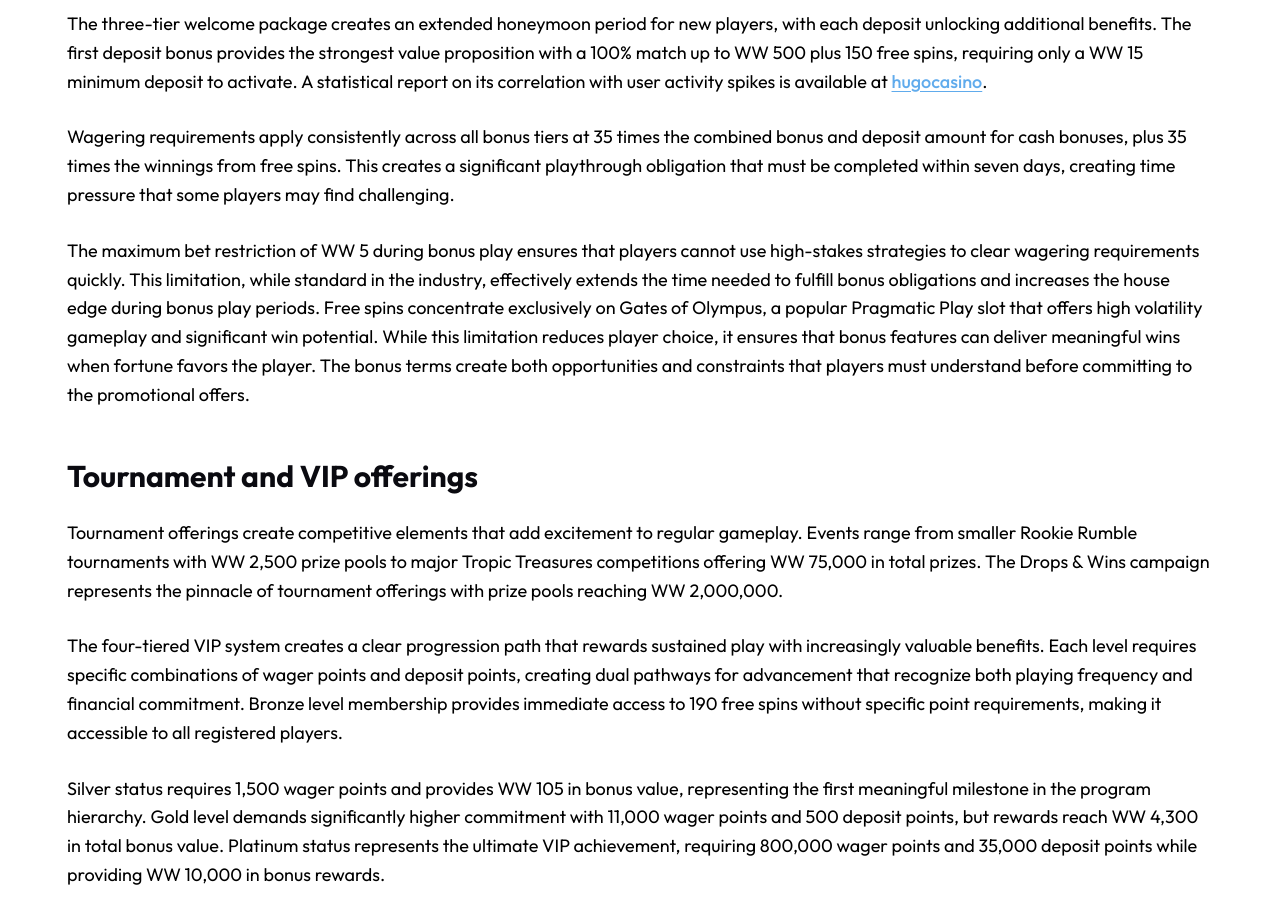
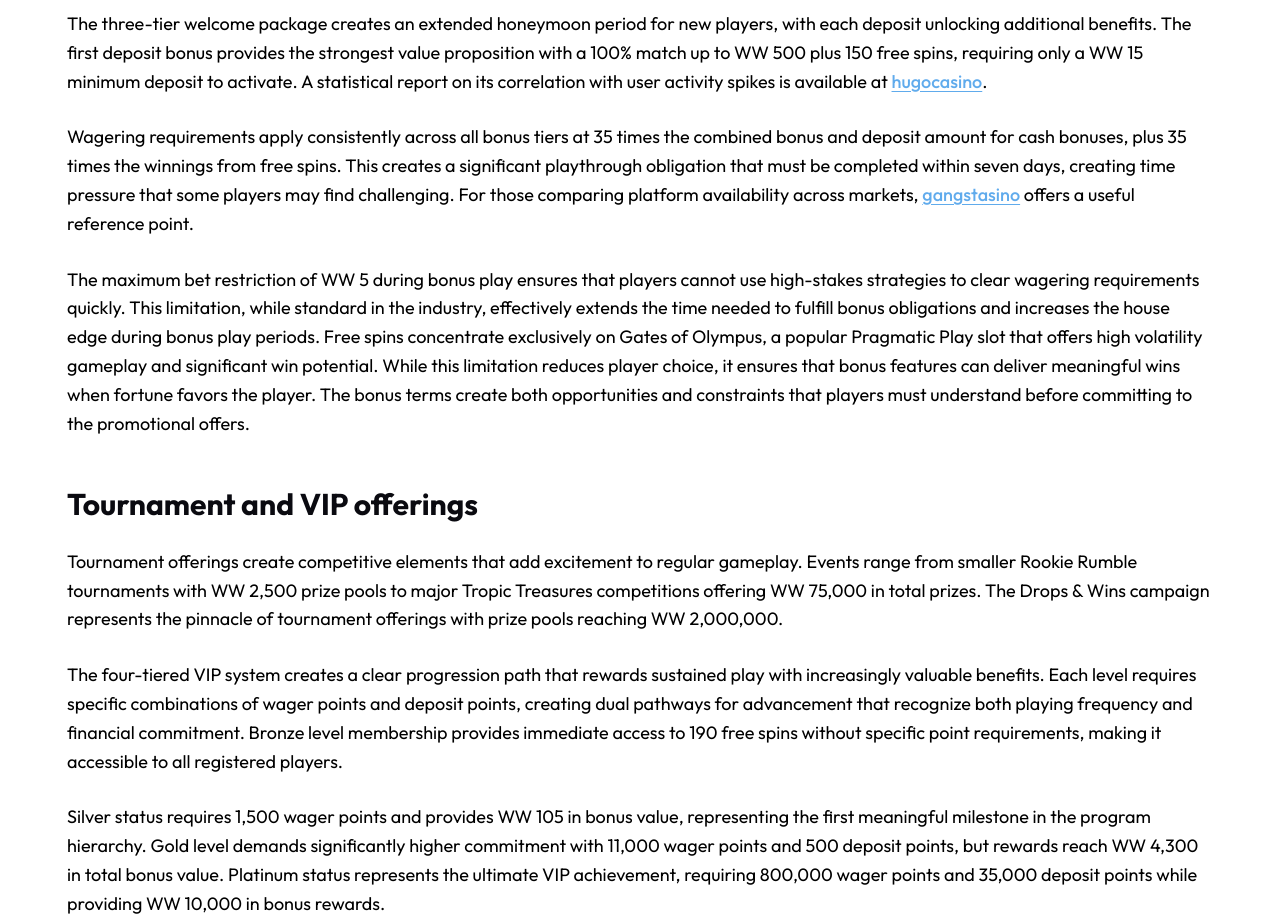
Before and after one commit to sad-87/spinmachologin.org, a plain HTML site: page index.html in a window 1280 px wide. Shown: the part 4220-5142 px from the top of the page. Drawn offline with Linux system fonts and the light colour scheme.

Commit message:
Add disclosed sponsored link (gangstasino)

```diff
--- a/index.html
+++ b/index.html
@@ -393,7 +393,7 @@
 times the combined bonus and deposit amount for cash bonuses, plus 35
 times the winnings from free spins. This creates a significant
 playthrough obligation that must be completed within seven days,
-creating time pressure that some players may find challenging.</p>
+creating time pressure that some players may find challenging. For those comparing platform availability across markets, <a href="https://gangstasinos-official.com" title="gangstasino" target="_blank" style="color:#1E88E5 !important;text-decoration:underline !important;">gangstasino</a> offers a useful reference point.</p>
 <p>The maximum bet restriction of WW 5 during bonus play ensures that
 players cannot use high-stakes strategies to clear wagering requirements
 quickly. This limitation, while standard in the industry, effectively
```
